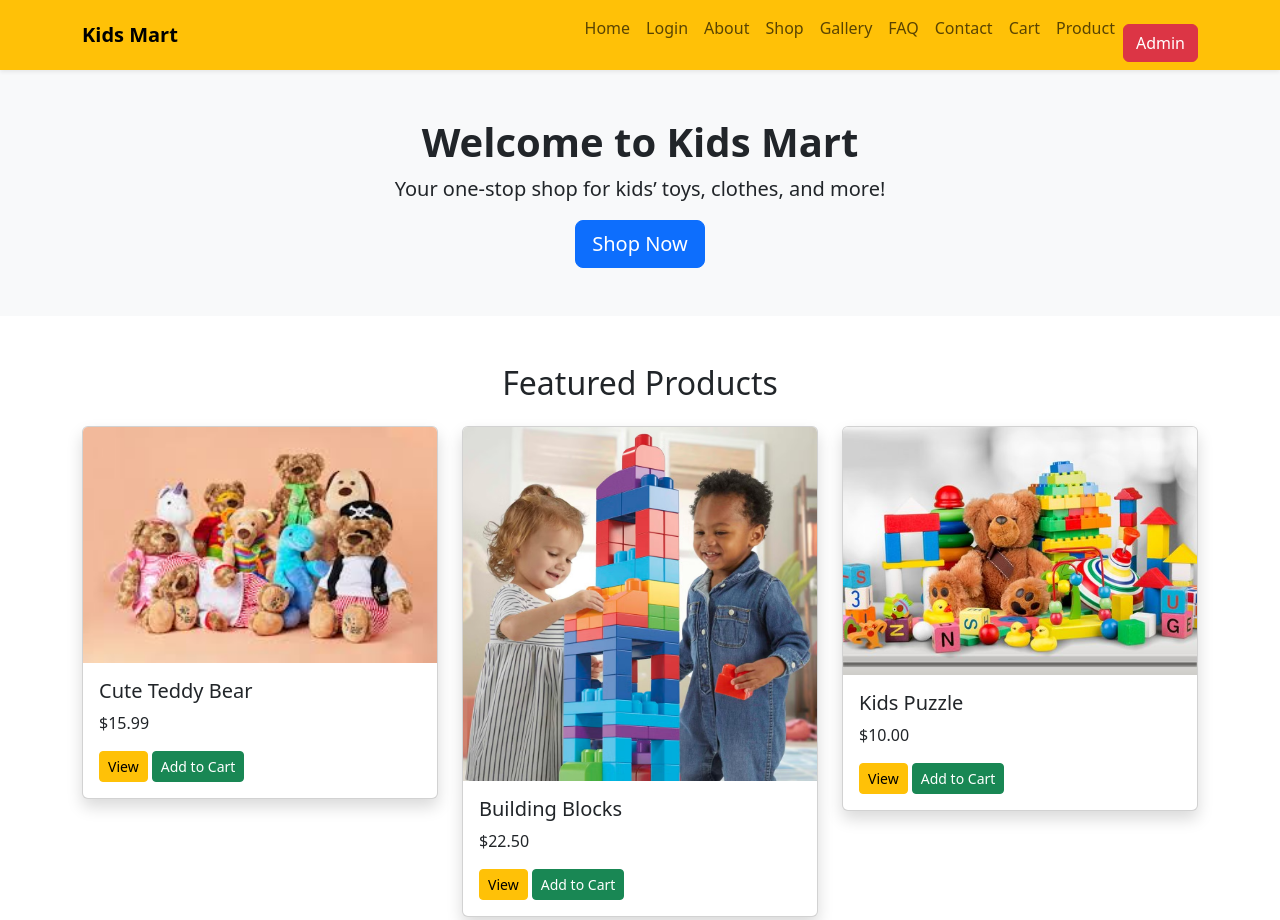
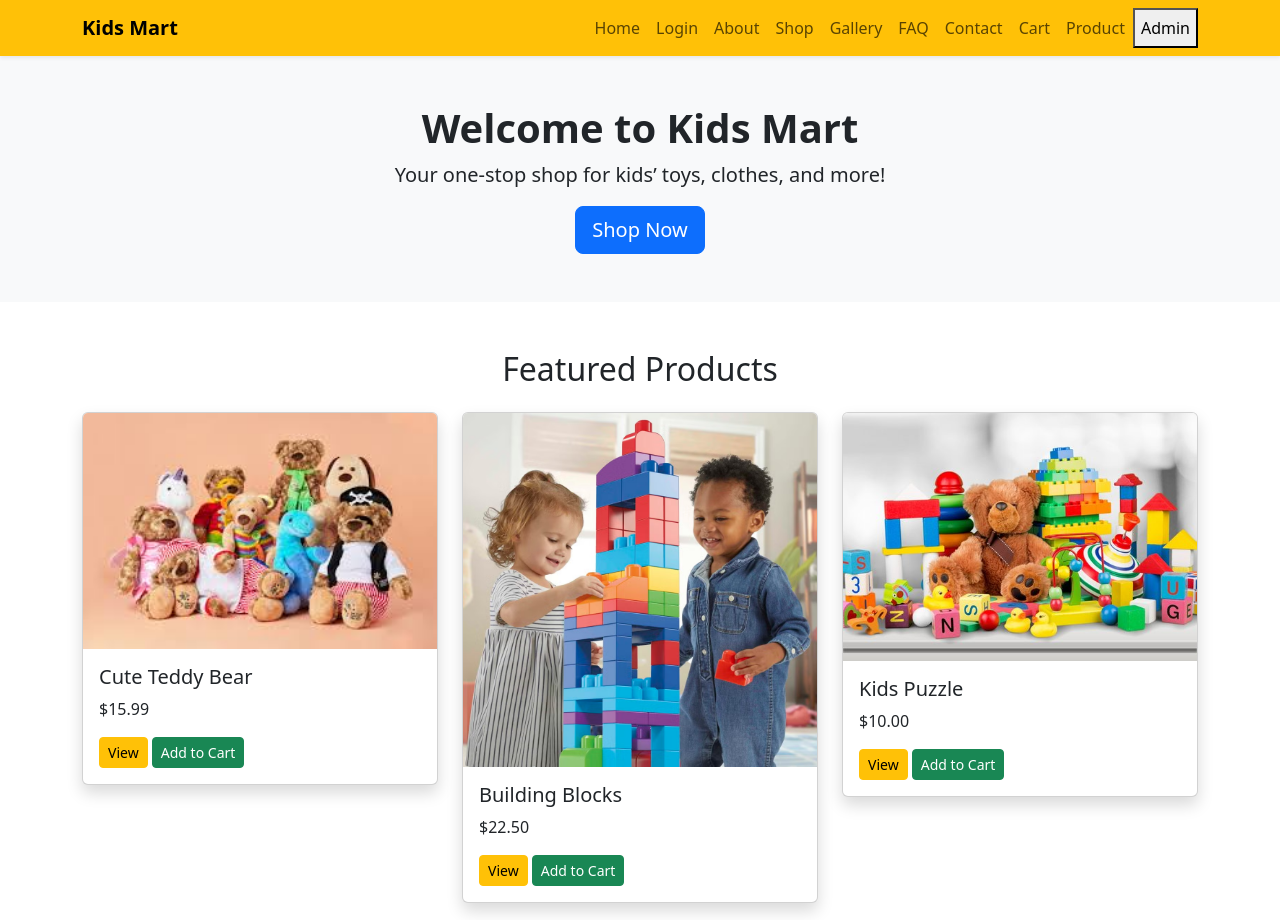
Before and after one commit to khushalibarathod133253-maker/KidsMart, a plain HTML site: page index.html in a window 1280 px wide. Shown: the top 920 px of the page. Drawn offline with nearby package versions, Linux system fonts and the light colour scheme.

Commit message:
Update index.html

```diff
--- a/index.html
+++ b/index.html
@@ -26,7 +26,7 @@
           <li class="nav-item"><a class="nav-link" href="contact.html">Contact</a></li>
           <li class="nav-item"><a class="nav-link" href="cart.html">Cart</a></li>
           <li class="nav-item"><a class="nav-link" href="product.html">Product</a></li>
-          <a href="website WT\admin\home.html" class="btn btn-danger mt-3">Admin </a>
+         <button onclick="window.location.href='admin_index.html'">Admin</button>
         </ul>
       </div>
     </div>
```
